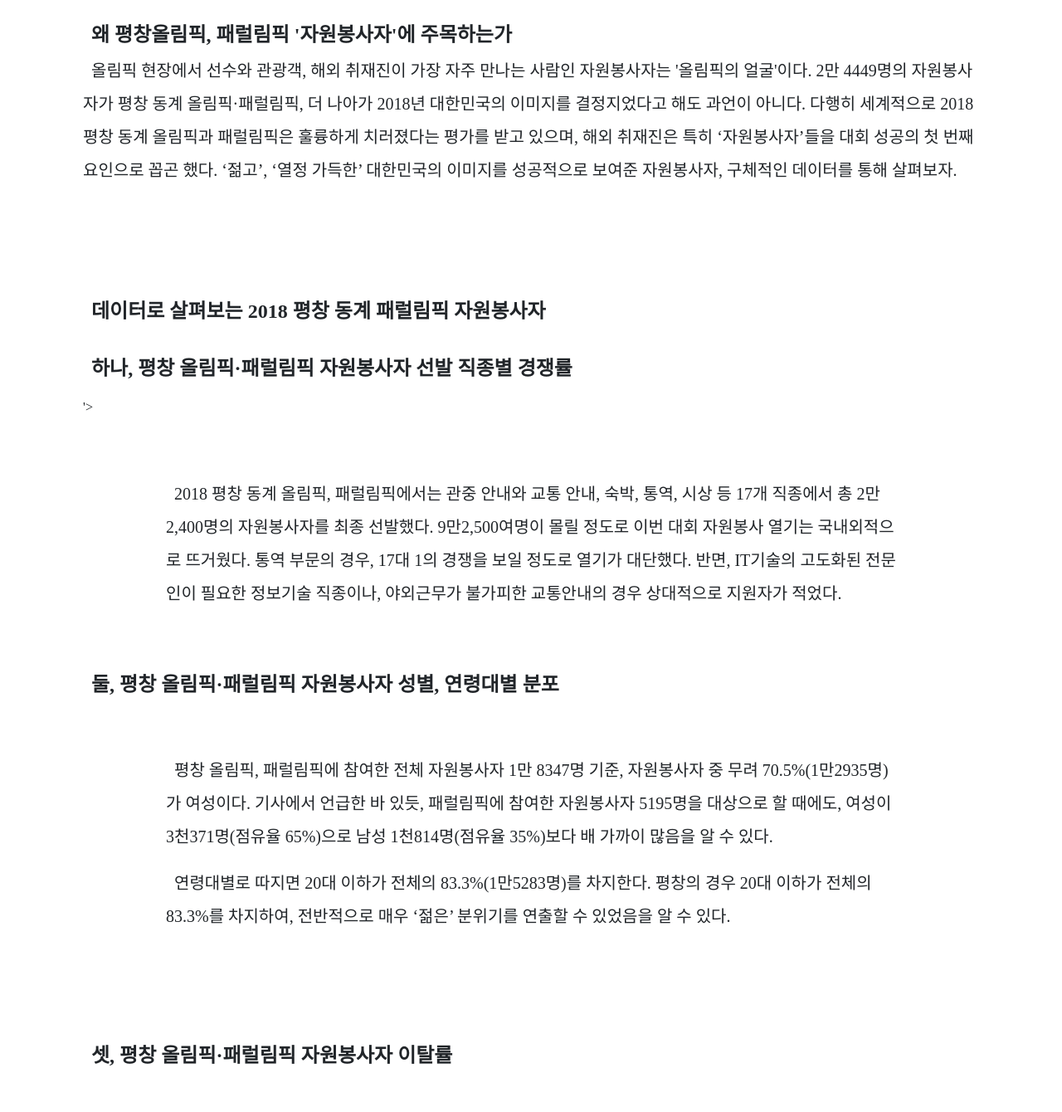
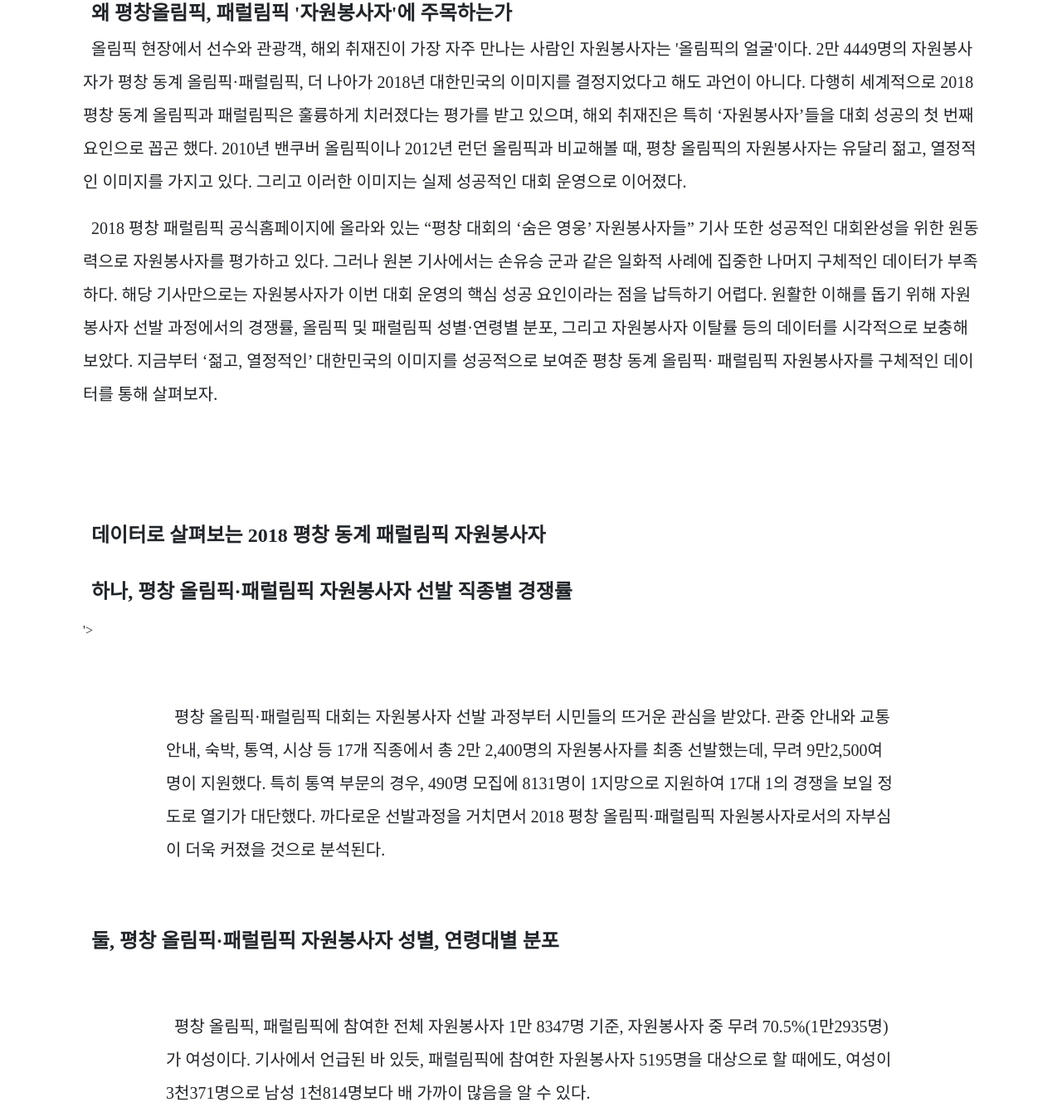
Before and after one commit to mushroom1000/mushroom1000.github.io, a plain HTML site: page index.html in a window 1280 px wide. Shown: the part 957-2297 px from the top of the page at 83% size. Drawn offline with nearby package versions, Linux system fonts and the light colour scheme.

Commit message:
180501_2

```diff
--- a/index.html
+++ b/index.html
@@ -57,7 +57,7 @@
   </head>
 
   <body>
-    <img src="int08" class="img-thumbnail">
+
     <!-- Site Navigation -->
     <nav class="navbar navbar-expand-lg navbar-light bg-light">
       <a class="navbar-brand"><small> 서울대학교 언론정보학과 | 미래뉴스실습 </small></a>
@@ -106,8 +106,11 @@
 
      <h5>
        <p class="big">
-        올림픽 현장에서 선수와 관광객, 해외 취재진이 가장 자주 만나는 사람인 자원봉사자는 '올림픽의 얼굴'이다. 2만 4449명의 자원봉사자가 평창 동계 올림픽·패럴림픽, 더 나아가 2018년 대한민국의 이미지를 결정지었다고 해도 과언이 아니다. 다행히 세계적으로 2018 평창 동계 올림픽과 패럴림픽은 훌륭하게 치러졌다는 평가를 받고 있으며, 해외 취재진은 특히 ‘자원봉사자’들을 대회 성공의 첫 번째 요인으로 꼽곤 했다. ‘젊고’, ‘열정 가득한’ 대한민국의 이미지를 성공적으로 보여준 자원봉사자, 구체적인 데이터를 통해 살펴보자.
+        올림픽 현장에서 선수와 관광객, 해외 취재진이 가장 자주 만나는 사람인 자원봉사자는 '올림픽의 얼굴'이다. 2만 4449명의 자원봉사자가 평창 동계 올림픽·패럴림픽, 더 나아가 2018년 대한민국의 이미지를 결정지었다고 해도 과언이 아니다. 다행히 세계적으로 2018 평창 동계 올림픽과 패럴림픽은 훌륭하게 치러졌다는 평가를 받고 있으며, 해외 취재진은 특히 ‘자원봉사자’들을 대회 성공의 첫 번째 요인으로 꼽곤 했다. 2010년 밴쿠버 올림픽이나 2012년 런던 올림픽과 비교해볼 때, 평창 올림픽의 자원봉사자는 유달리 젊고, 열정적인 이미지를 가지고 있다. 그리고 이러한 이미지는 실제 성공적인 대회 운영으로 이어졌다.
        </p>
+       <p class="big">
+         2018 평창 패럴림픽 공식홈페이지에 올라와 있는 “평창 대회의 ‘숨은 영웅’ 자원봉사자들” 기사 또한 성공적인 대회완성을 위한 원동력으로 자원봉사자를 평가하고 있다. 그러나 원본 기사에서는 손유승 군과 같은 일화적 사례에 집중한 나머지 구체적인 데이터가 부족하다. 해당 기사만으로는 자원봉사자가 이번 대회 운영의 핵심 성공 요인이라는 점을 납득하기 어렵다. 원활한 이해를 돕기 위해 자원봉사자 선발 과정에서의 경쟁률, 올림픽 및 패럴림픽 성별·연령별 분포, 그리고 자원봉사자 이탈률 등의 데이터를 시각적으로 보충해보았다. 지금부터 ‘젊고, 열정적인’ 대한민국의 이미지를 성공적으로 보여준 평창 동계 올림픽· 패럴림픽 자원봉사자를 구체적인 데이터를 통해 살펴보자.
+       </P>
      </h5>
    </div>
 
@@ -142,8 +145,8 @@
 
        <h5>
          <p class="big">
-        2018 평창 동계 올림픽, 패럴림픽에서는 관중 안내와 교통 안내, 숙박, 통역, 시상 등 17개 직종에서 총 2만 2,400명의 자원봉사자를 최종 선발했다. 9만2,500여명이 몰릴 정도로 이번 대회 자원봉사 열기는 국내외적으로 뜨거웠다. 통역 부문의 경우, 17대 1의 경쟁을 보일 정도로 열기가 대단했다. 반면, IT기술의 고도화된 전문인이 필요한 정보기술 직종이나, 야외근무가 불가피한 교통안내의 경우 상대적으로 지원자가 적었다.
-         </p>
+        평창 올림픽·패럴림픽 대회는 자원봉사자 선발 과정부터 시민들의 뜨거운 관심을 받았다. 관중 안내와 교통 안내, 숙박, 통역, 시상 등 17개 직종에서 총 2만 2,400명의 자원봉사자를 최종 선발했는데, 무려 9만2,500여명이 지원했다. 특히 통역 부문의 경우, 490명 모집에 8131명이 1지망으로 지원하여 17대 1의 경쟁을 보일 정도로 열기가 대단했다. 까다로운 선발과정을 거치면서 2018 평창 올림픽·패럴림픽 자원봉사자로서의 자부심이 더욱 커졌을 것으로 분석된다.
+       </p>
        </h5>
      </div>
 
@@ -172,8 +175,8 @@
 
          <h5>
            <p class="big">
-           평창 올림픽, 패럴림픽에 참여한 전체 자원봉사자 1만 8347명 기준, 자원봉사자 중 무려 70.5%(1만2935명)가 여성이다. 기사에서 언급한 바 있듯, 패럴림픽에 참여한 자원봉사자 5195명을 대상으로 할 때에도, 여성이 3천371명(점유율 65%)으로 남성 1천814명(점유율 35%)보다 배 가까이 많음을 알 수 있다.
-           </p>
+            평창 올림픽, 패럴림픽에 참여한 전체 자원봉사자 1만 8347명 기준, 자원봉사자 중 무려 70.5%(1만2935명)가 여성이다. 기사에서 언급된 바 있듯, 패럴림픽에 참여한 자원봉사자 5195명을 대상으로 할 때에도, 여성이 3천371명으로 남성 1천814명보다 배 가까이 많음을 알 수 있다.
+             </p>
            <p class="big">
             연령대별로 따지면 20대 이하가 전체의 83.3%(1만5283명)를 차지한다. 평창의 경우 20대 이하가 전체의 83.3%를 차지하여, 전반적으로 매우 ‘젊은’ 분위기를 연출할 수 있었음을 알 수 있다.
            </p>
@@ -211,12 +214,5 @@
           </div>
           <pre> </pre>
 
-    <pre></pre>
-    <pre></pre>
-
-    <div class="container-fluid">
-      ...
-    </div>
-
 </body>
 </html>
```
